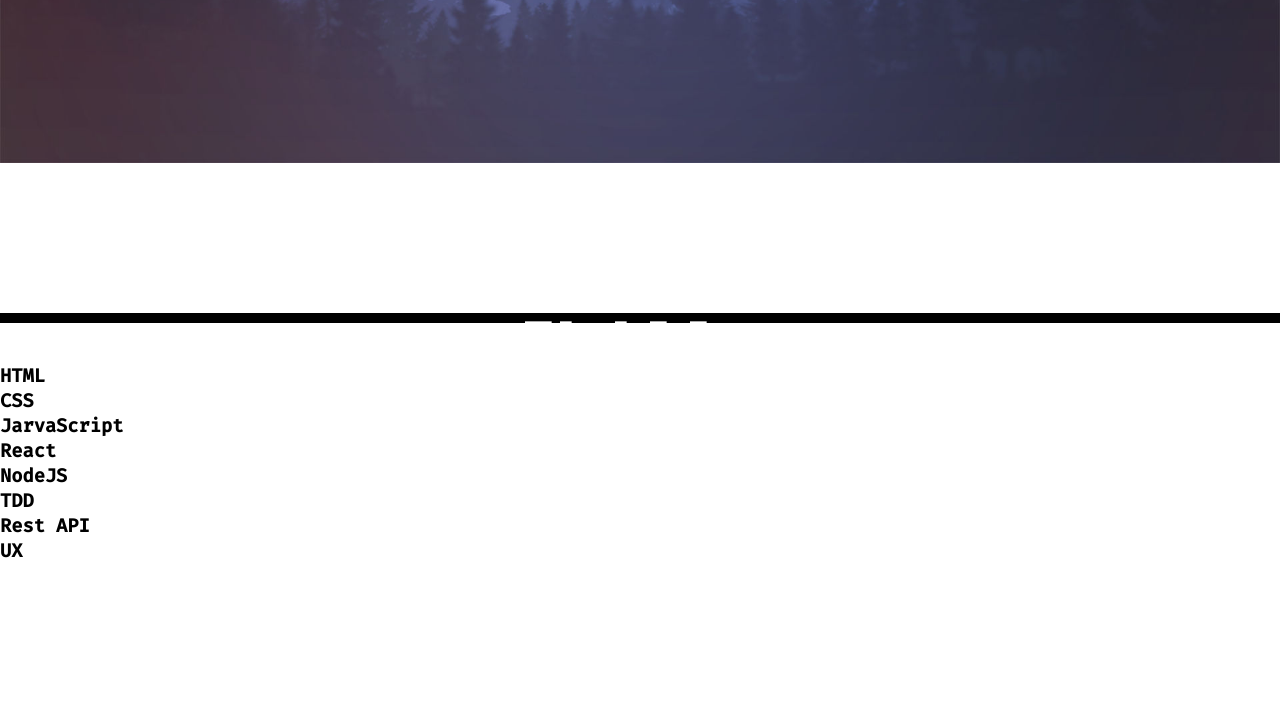
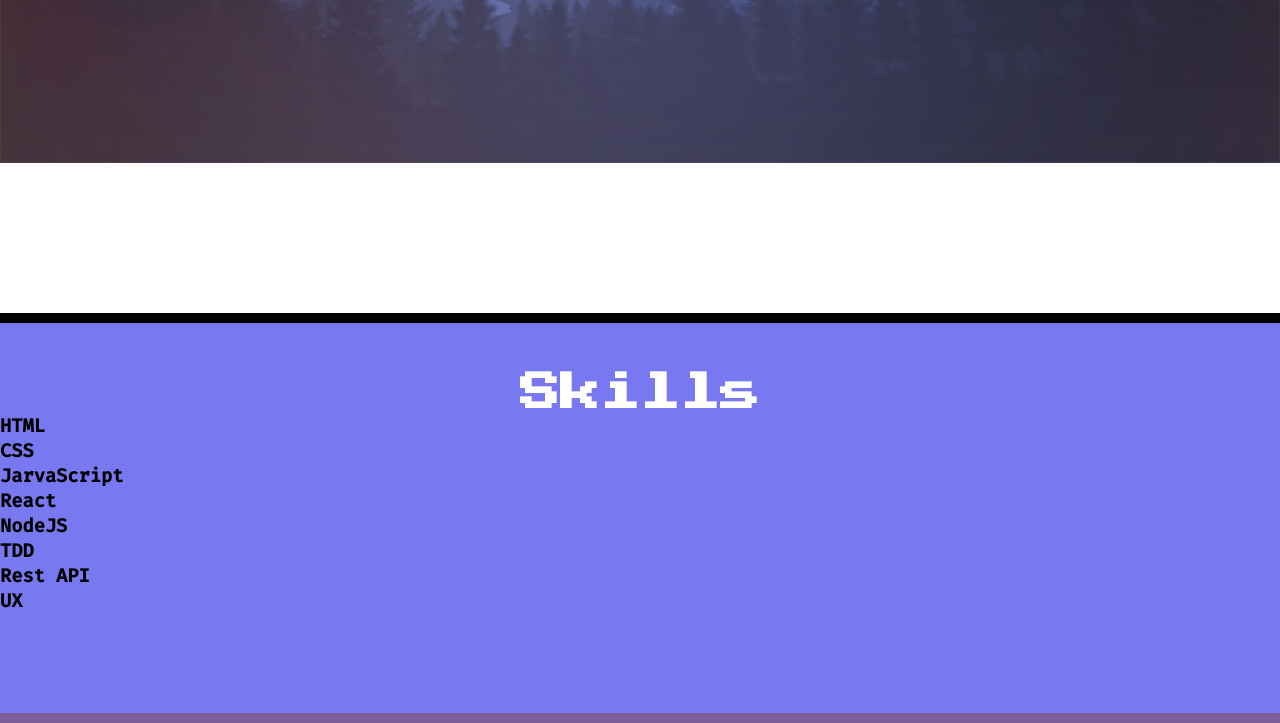
Before and after one commit to Leminll/Curso-HTML-CSS, a plain HTML site: page index.html in a window 1280 px wide. Shown: the part 569-1292 px from the top of the page. Before the commit the page ends 1132 px from the top, so only its background shows below. Drawn offline with Linux system fonts and the light colour scheme.

Commit message:
Create the Section component

```diff
--- /dev/null
+++ b/css/components/section.css
@@ -0,0 +1,6 @@
+.section {
+    background-color: #7879F1;
+    padding-top: 50px;
+    padding-bottom: 100px;
+    border-bottom: 10px solid #7C5E99;
+}
--- a/index.html
+++ b/index.html
@@ -17,7 +17,7 @@
         <link rel="stylesheet" href="css/components/title.css">
         <link rel="stylesheet" href="css/components/subtitle.css">
         <link rel="stylesheet" href="css/components/box.css">
-        <link rel="stylesheet" href="css/components/Skills.css">
+        <link rel="stylesheet" href="css/components/section.css">
     </head>
 
     <body>
@@ -49,7 +49,7 @@
             </div>
         </section>
 
-        <section class="Skills">
+        <section class="section">
             <div class="wrapper-skills">
                 <h2 class="title -second">Skills</h2>
                 <h3>HTML</h3>
```
